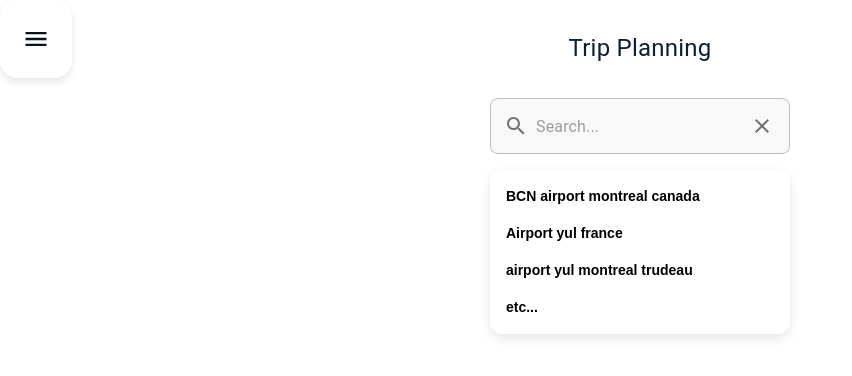
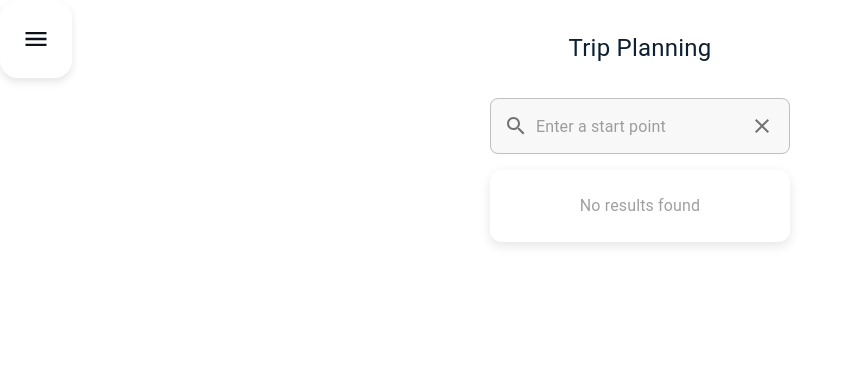
Before and after one commit to RomanDydyk/vizual-travel, a React (Vite) app: page /trip in a window 1280 px wide. Shown: the top 376 px of the page, without its empty margins (0-852 px from the left). Built offline with nearby package versions, Linux system fonts and the light colour scheme.

Commit message:
update env

```diff
--- a/package.json
+++ b/package.json
@@ -21,6 +21,7 @@
   },
   "devDependencies": {
     "@eslint/js": "^9.13.0",
+    "@types/node": "^22.9.1",
     "@types/react": "^18.3.12",
     "@types/react-dom": "^18.3.1",
     "@types/react-router-dom": "^5.3.3",
--- a/src/components/global/searchDropDown/searchDropDown.tsx
+++ b/src/components/global/searchDropDown/searchDropDown.tsx
@@ -16,16 +16,19 @@ interface SearchDropdownProps {
   items: string[];
   placeholder?: string;
   onSelect: (item: string) => void;
+  onSearch?: (search: string) => void;
 }
 
 export const SearchDropdown: React.FC<SearchDropdownProps> = ({
   items,
   placeholder = "Search...",
   onSelect,
+  onSearch,
 }) => {
   const [search, setSearch] = useState("");
   const [isOpen, setIsOpen] = useState(true);
-
+  const [debounceTimeoutId, setDebounceTimeoutId] =
+    useState<NodeJS.Timeout | null>(null);
   const filteredItems = items.filter((item) =>
     item.toLowerCase().includes(search.toLowerCase())
   );
@@ -44,6 +47,31 @@ export const SearchDropdown: React.FC<SearchDropdownProps> = ({
     setIsOpen(false);
   };
 
+  const handleSearchChange = (e: React.ChangeEvent<HTMLInputElement>) => {
+    const newSearch = e.target.value;
+    setSearch(newSearch);
+
+    if (onSearch) {
+      if (debounceTimeoutId) {
+        clearTimeout(debounceTimeoutId);
+      }
+
+      const timeoutId = setTimeout(() => {
+        onSearch(newSearch);
+      }, 1000);
+
+      setDebounceTimeoutId(timeoutId);
+    }
+  };
+
+  React.useEffect(() => {
+    return () => {
+      if (debounceTimeoutId) {
+        clearTimeout(debounceTimeoutId);
+      }
+    };
+  }, [debounceTimeoutId]);
+
   return (
     <Box sx={{ position: "relative", width: "300px", margin: "0 auto" }}>
       <TextField
@@ -51,7 +79,7 @@ export const SearchDropdown: React.FC<SearchDropdownProps> = ({
         variant="outlined"
         fullWidth
         value={search}
-        onChange={(e) => setSearch(e.target.value)}
+        onChange={handleSearchChange}
         onFocus={handleOpen}
         InputProps={{
           startAdornment: (
--- a/src/pages/trip/trip.tsx
+++ b/src/pages/trip/trip.tsx
@@ -11,6 +11,20 @@ import { FoodIcon } from "../../assets/food";
 import { SleepIcon } from "../../assets/sleep";
 import { useTripStore } from "../../store/tripStore";
 import { Box } from "@mui/material";
+
+const fetchLocations = async (query) => {
+  const API_KEY = import.meta.env.VITE_API_KEY;
+  const endpoint = `https://api.geoapify.com/v1/geocode/autocomplete?text=${query}&apiKey=${API_KEY}`;
+
+  try {
+    const response = await fetch(endpoint);
+    const data = await response.json();
+    return data.features.map((feature) => feature.properties.formatted);
+  } catch (error) {
+    console.error("Error fetching locations:", error);
+    return [];
+  }
+};
 
 const dropdownItems = [
   {
@@ -50,6 +64,8 @@ export const Trip = () => {
     | undefined
   >();
 
+  const [locations, setLocations] = React.useState([]);
+
   const selectStartPoint = (startPoint: string) => {
     setStartPoint(startPoint);
   };
@@ -61,6 +77,19 @@ export const Trip = () => {
   const selectType = (item: { icon: React.ReactNode; label: string }) => {
     setSelectedType(item);
   };
+
+  const handleSearch = async (query) => {
+    if (query) {
+      const result = await fetchLocations(query);
+      setLocations(result);
+    } else {
+      setLocations([]);
+    }
+  };
+
+  useEffect(() => {
+    console.log(locations);
+  }, [locations]);
 
   useEffect(() => {
     if (tripTitle) {
@@ -120,12 +149,11 @@ export const Trip = () => {
       >
         <SearchDropdown
           onSelect={selectStartPoint}
-          items={[
-            "BCN airport montreal canada",
-            "Airport yul france",
-            "airport yul montreal trudeau",
-            "etc...",
-          ]}
+          placeholder={
+            points.length === 0 ? "Enter a start point" : "Add another point"
+          }
+          onSearch={handleSearch}
+          items={locations}
         />
         <CustomModal open={startPoint.length > 0} onClose={clearStartPoint}>
           <Box
--- a/src/pages/tripOverview/tripOveroview.tsx
+++ b/src/pages/tripOverview/tripOveroview.tsx
@@ -110,7 +110,7 @@ export const TripOverview = () => {
                     10:00 AM
                   </Typography>
                   <Typography variant="body2" color="gray">
-                    Start Point
+                    {index === 0 ? "Start Point" : "Next Point"}
                   </Typography>
                 </Box>
               </Box>
```
Also changed, not shown: 2 other files (tests, documents, lock files or other folders).
